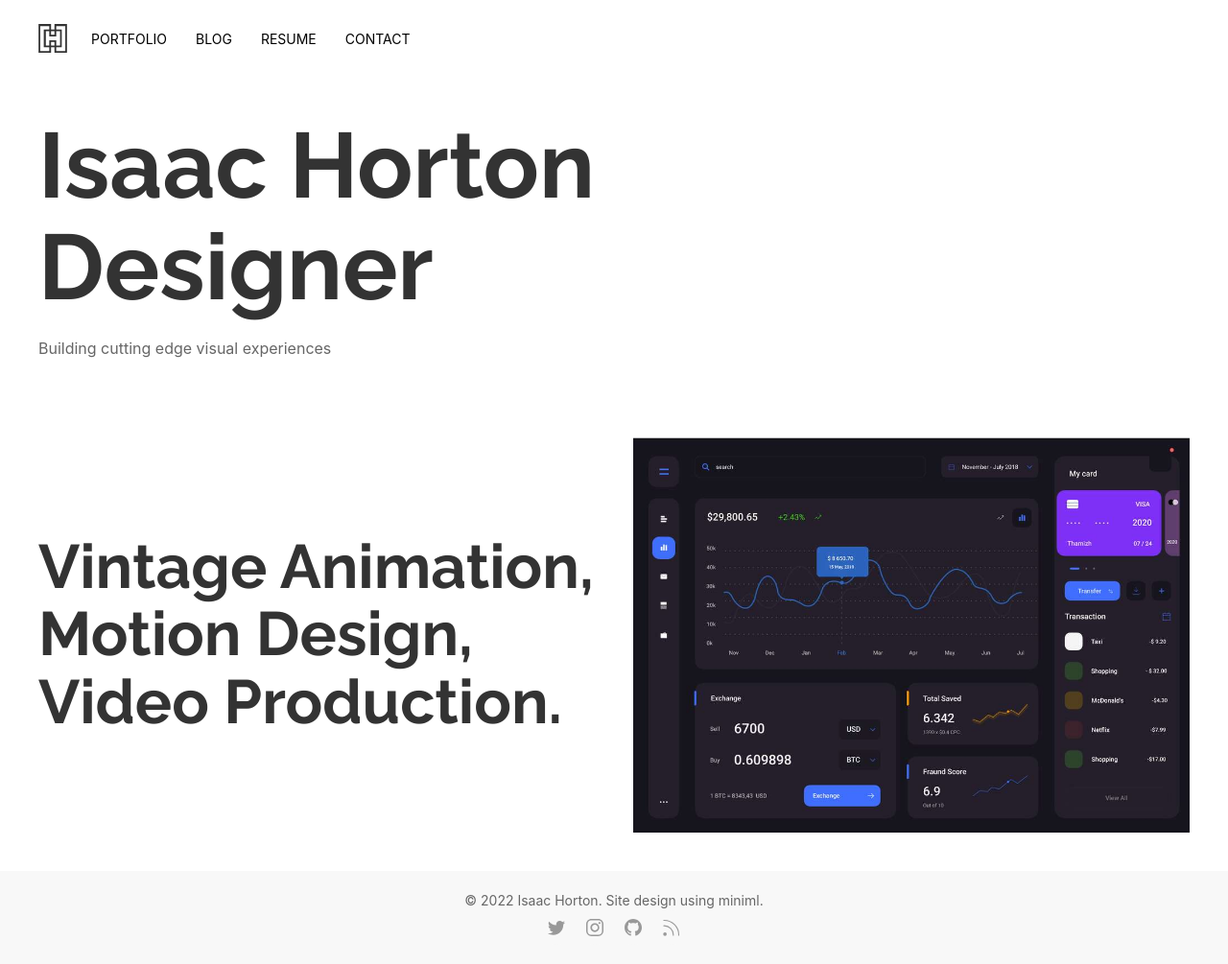
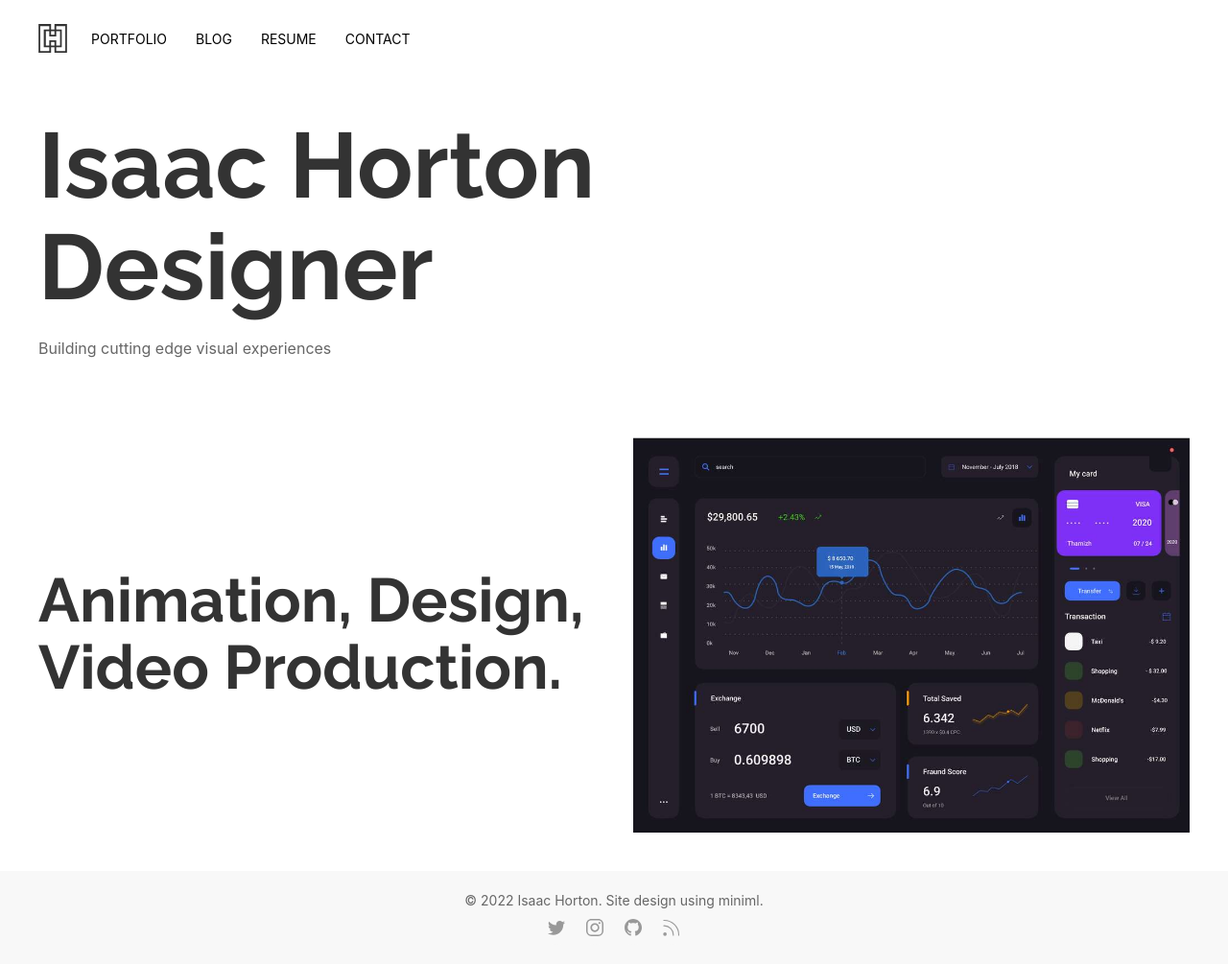
Before and after one commit to kre8t/kre8t.github.io, a Jekyll site: the page built from index.html, in a window 1280 px wide. Shown: the whole page at 96% size. Built offline with Jekyll 4.4.1, drawn with Linux system fonts in a browser that asks for light colours.

Commit message:
Update home.html

```diff
--- a/_layouts/home.html
+++ b/_layouts/home.html
@@ -15,7 +15,7 @@ layout: homepage
       <div class="uk-section uk-section-small">
         <div class="intro-text uk-container">
           <div class="uk-child-width-1-2@m" uk-grid>
-            <div class="uk-heading-medium uk-animation-slide-right-small uk-flex uk-flex-middle">Vintage Animation, Motion Design,<br>Video Production.</div>
+            <div class="uk-heading-medium uk-animation-slide-right-small uk-flex uk-flex-middle">Animation, Design,<br>Video Production.</div>
             <div><a href="/portfolio"><img src="/assets/img/Desktopdash.jpeg"></a></div>
           </div>
         </div>
```
